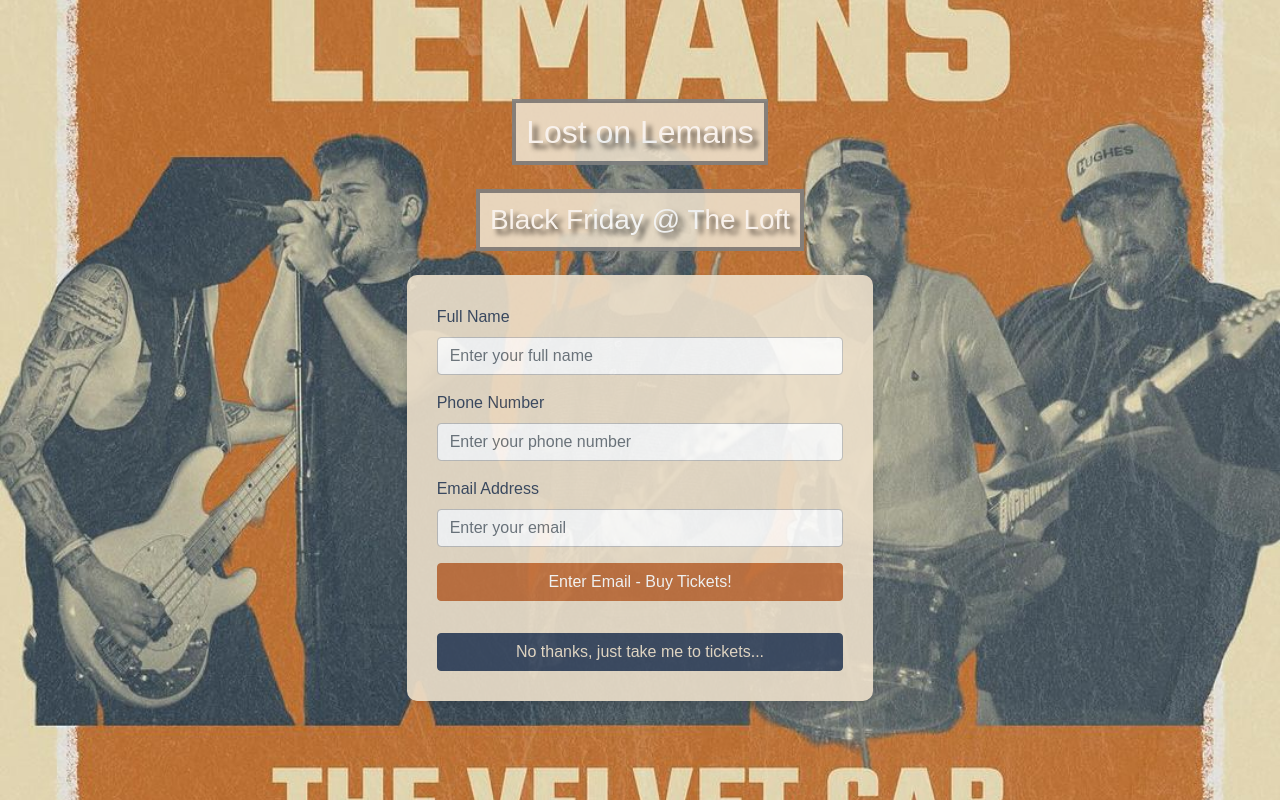
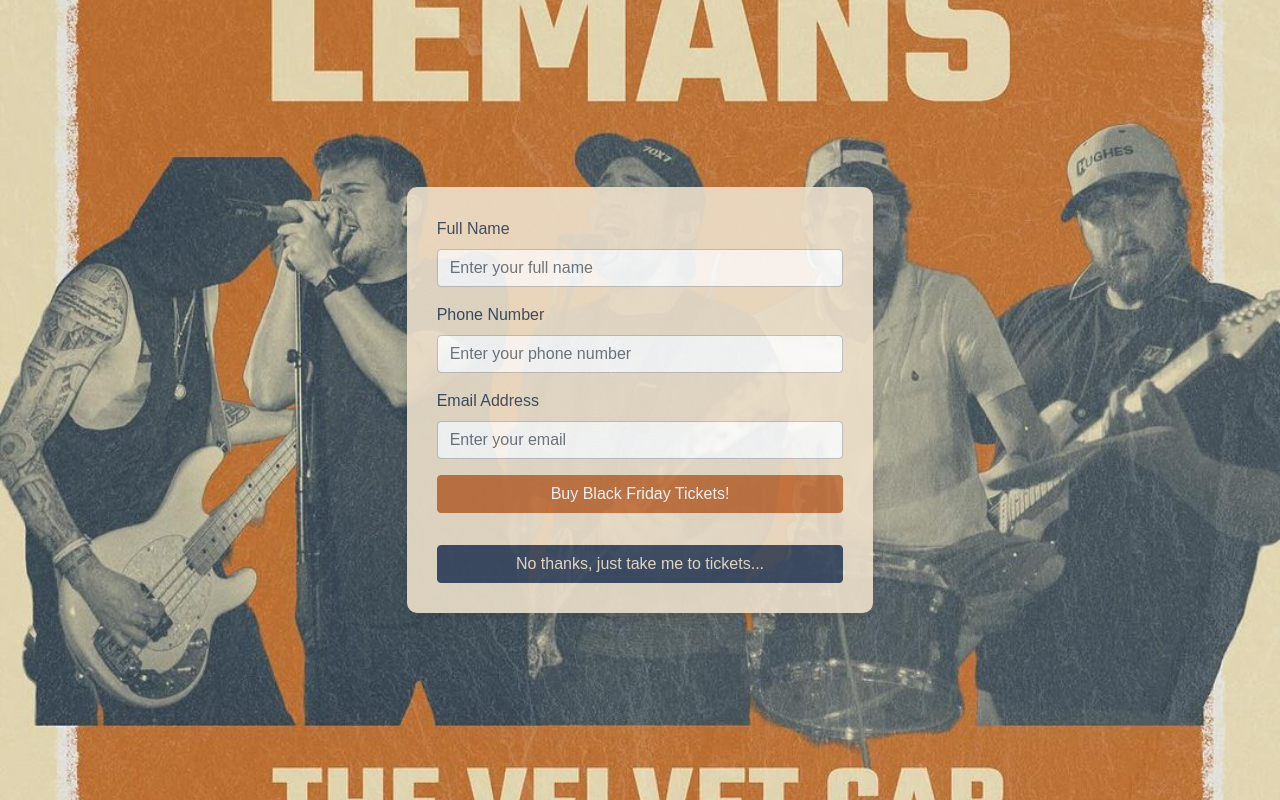
Before and after one commit to InjectionSoftwareandSecurityLLC/lolemail, a plain HTML site: page index.html in a window 1280 px wide. Drawn offline with nearby package versions, Linux system fonts and the light colour scheme; a web font is replaced by a local one.

Commit message:
Update index.html

```diff
--- a/index.html
+++ b/index.html
@@ -115,9 +115,6 @@
 </head>
 <body>
   <div class="container">
-    <h2 class="mb-4">Lost on Lemans</h2>
-    <h3 class="mb-4">Black Friday @ The Loft</h3>
-
     <div class="row justify-content-center">
       <div class="col-12 col-md-8 form-container">
         <form
@@ -153,7 +150,7 @@
             <input type="email" autocomplete="email" class="form-control" id="emailAddress" name="entry.319595370" placeholder="Enter your email" required>
           </div>
 
-          <button type="submit" class="btn btn-primary btn-block mb-2">Enter Email - Buy Tickets!</button>
+          <button type="submit" class="btn btn-primary btn-block mb-2">Buy Black Friday Tickets!</button>
           <br/>
           <button type="button" class="btn btn-secondary btn-block" onclick="handleNoThanks()">No thanks, just take me to tickets...</button>
         </form>
```
